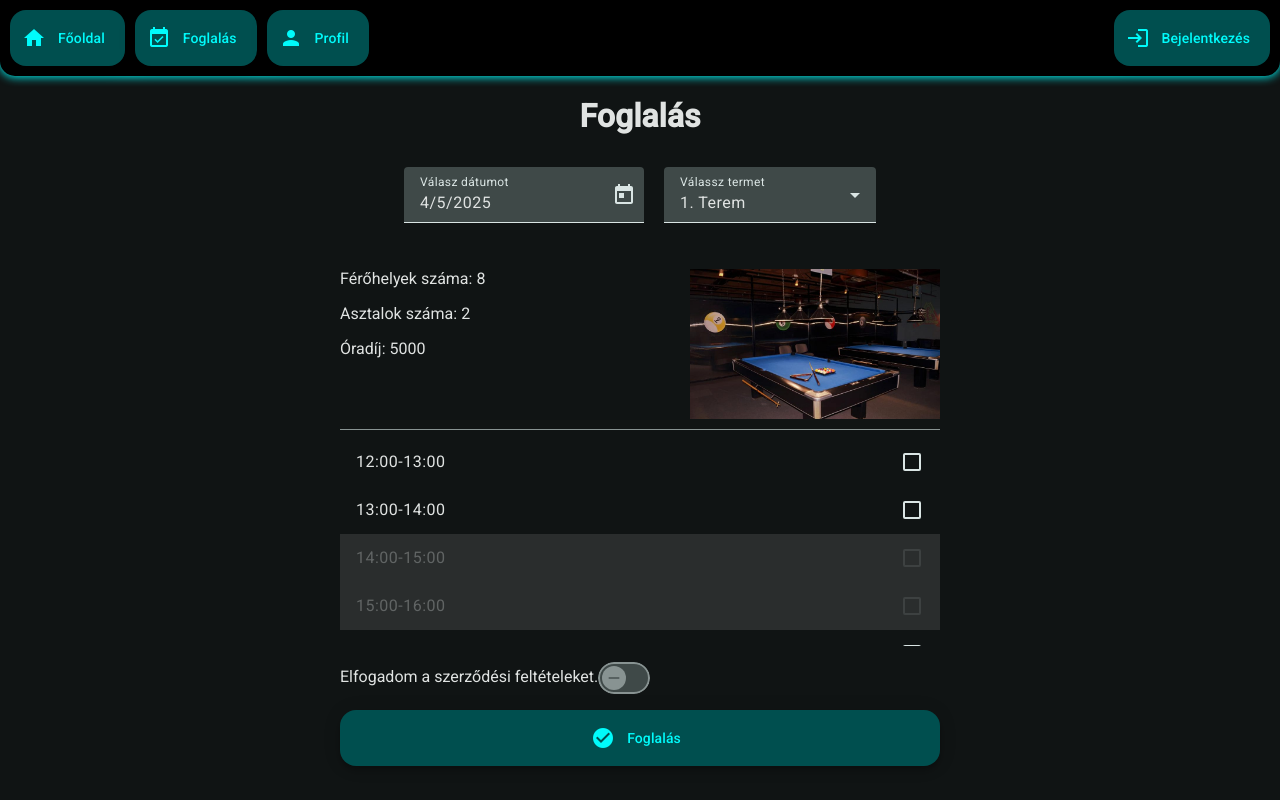
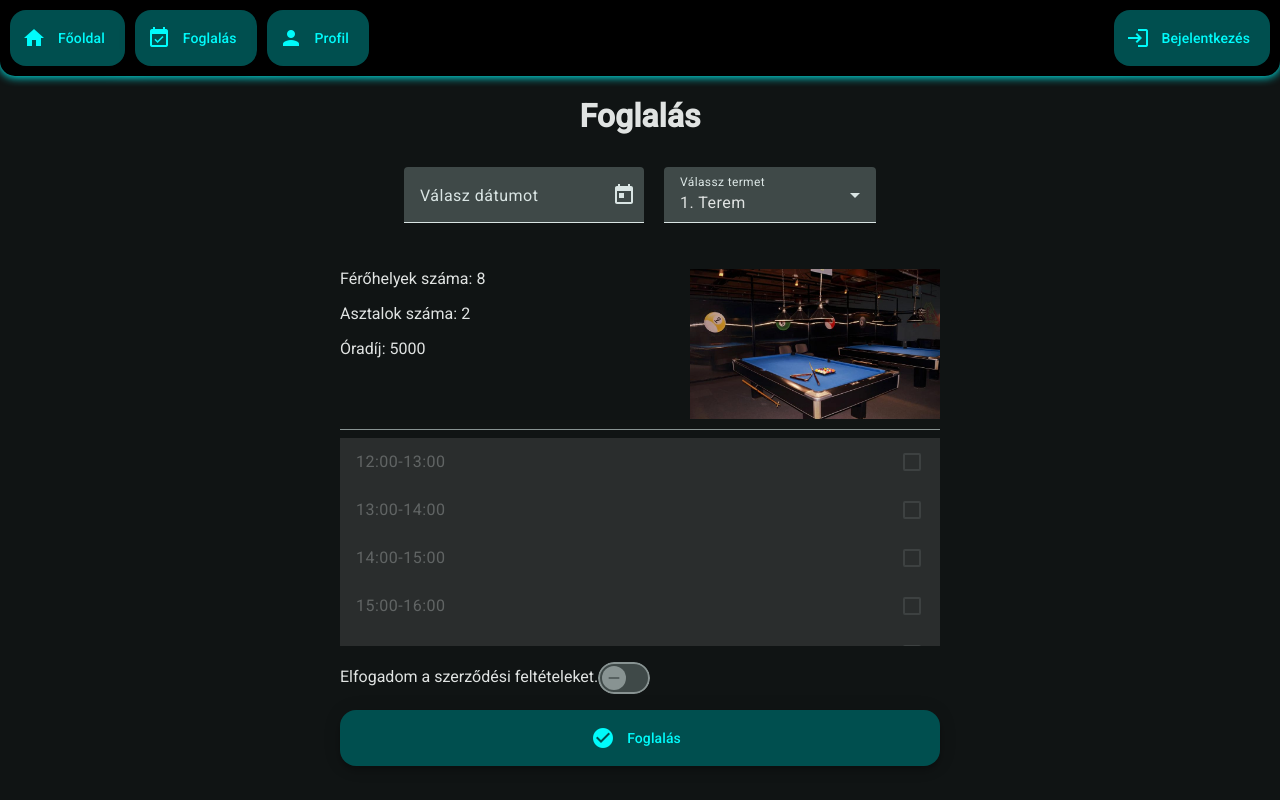
Before and after one commit to Nydani22/BiliardJatekteremFoglalas, an Angular app: page /foglalas in a window 1280 px wide. Built offline with nearby package versions, Linux system fonts and the light colour scheme.

Commit message:
selecteDayFix

```diff
--- a/src/app/pages/foglalas/foglalas.component.html
+++ b/src/app/pages/foglalas/foglalas.component.html
@@ -4,7 +4,7 @@
         <div style="text-align: center;">
             <mat-form-field class="input">
                 <mat-label>Válasz dátumot</mat-label>
-                <input matInput [matDatepicker]="picker" [(ngModel)]="today" [min]="today" />
+                <input matInput [matDatepicker]="picker" [(ngModel)]="selectedDay" [min]="today" />
                 <mat-datepicker-toggle matIconSuffix [for]="picker"></mat-datepicker-toggle>
                 <mat-datepicker touchUi #picker></mat-datepicker>
             </mat-form-field>
@@ -26,7 +26,7 @@
                     <p>Óradíj: {{Termek[chosenTerem.value-1].oradij}} </p>
                 </div>
                 <mat-divider></mat-divider>
-                @if (today) {
+                @if (selectedDay) {
                     <mat-selection-list id="idopontok">
                         @for (ido of idopontok; track ido) {
                             @if (ido.view.available) {
--- a/src/app/pages/foglalas/foglalas.component.ts
+++ b/src/app/pages/foglalas/foglalas.component.ts
@@ -23,6 +23,7 @@ import { MatSnackBar,MatSnackBarModule } from '@angular/material/snack-bar';
 })
 export class FoglalasComponent {
   today!: Date;
+  selectedDay!: Date;
   Termek=Termek;
   selectedValue: string = "";
   teremId:Number=0;
```
